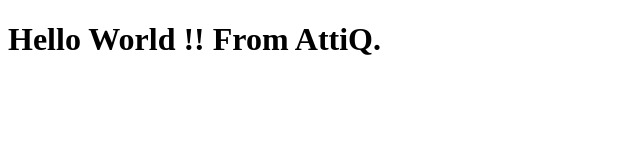
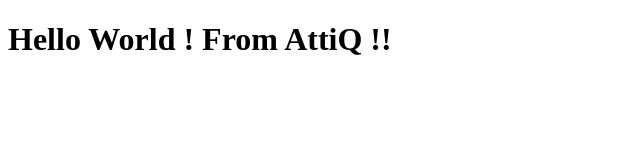
Before and after one commit to AttiqUrRehman99/BootCampCNC, a plain HTML site: page index.html in a window 1280 px wide. Shown: the whole page, without its empty margins (0-640 px from the left). Drawn offline with Linux system fonts and the light colour scheme.

Commit message:
updated index

```diff
--- a/index.html
+++ b/index.html
@@ -4,7 +4,7 @@
 	<title> BOOT CAMP 2020 </title>
 </head>
 <body>
-	<h1> Hello World !! From AttiQ. </h1>
+	<h1> Hello World ! From AttiQ !! </h1>
 
 </body>
 </html>
```
